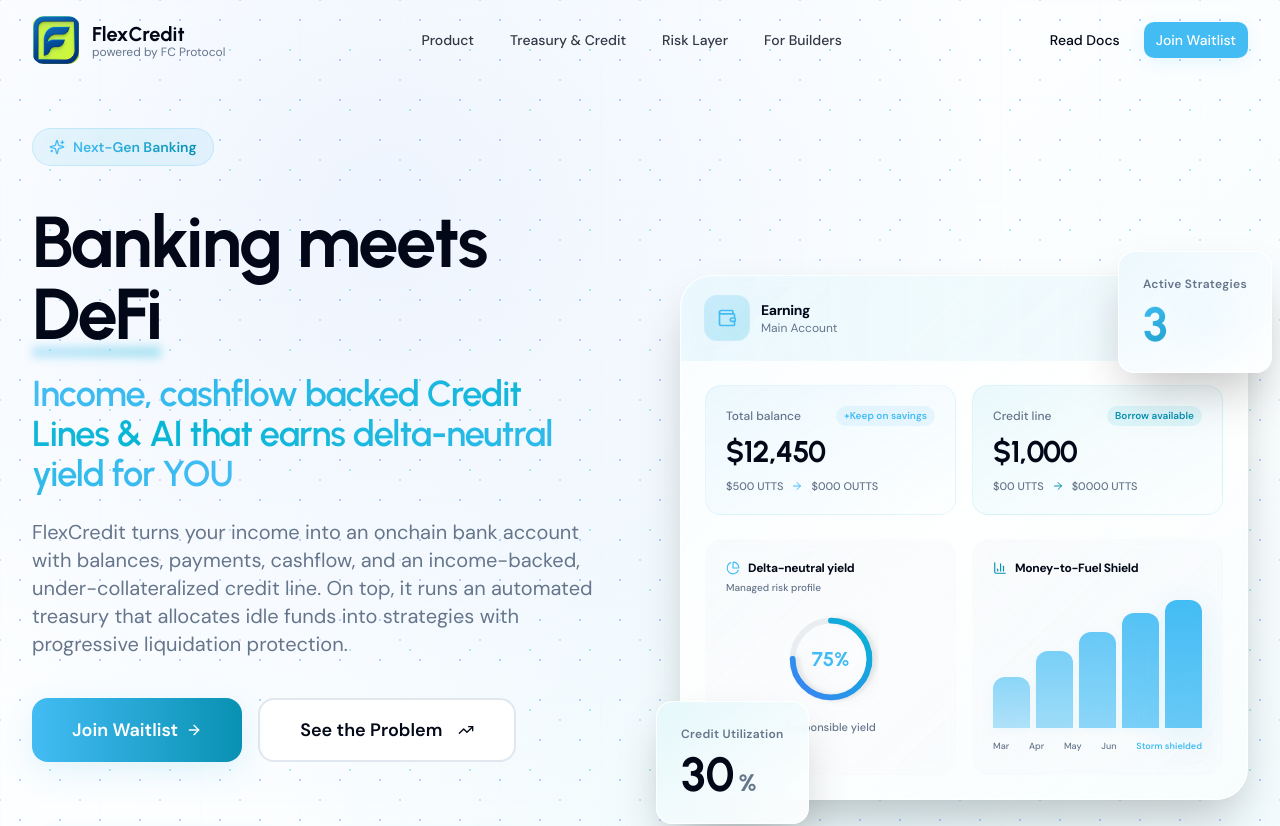
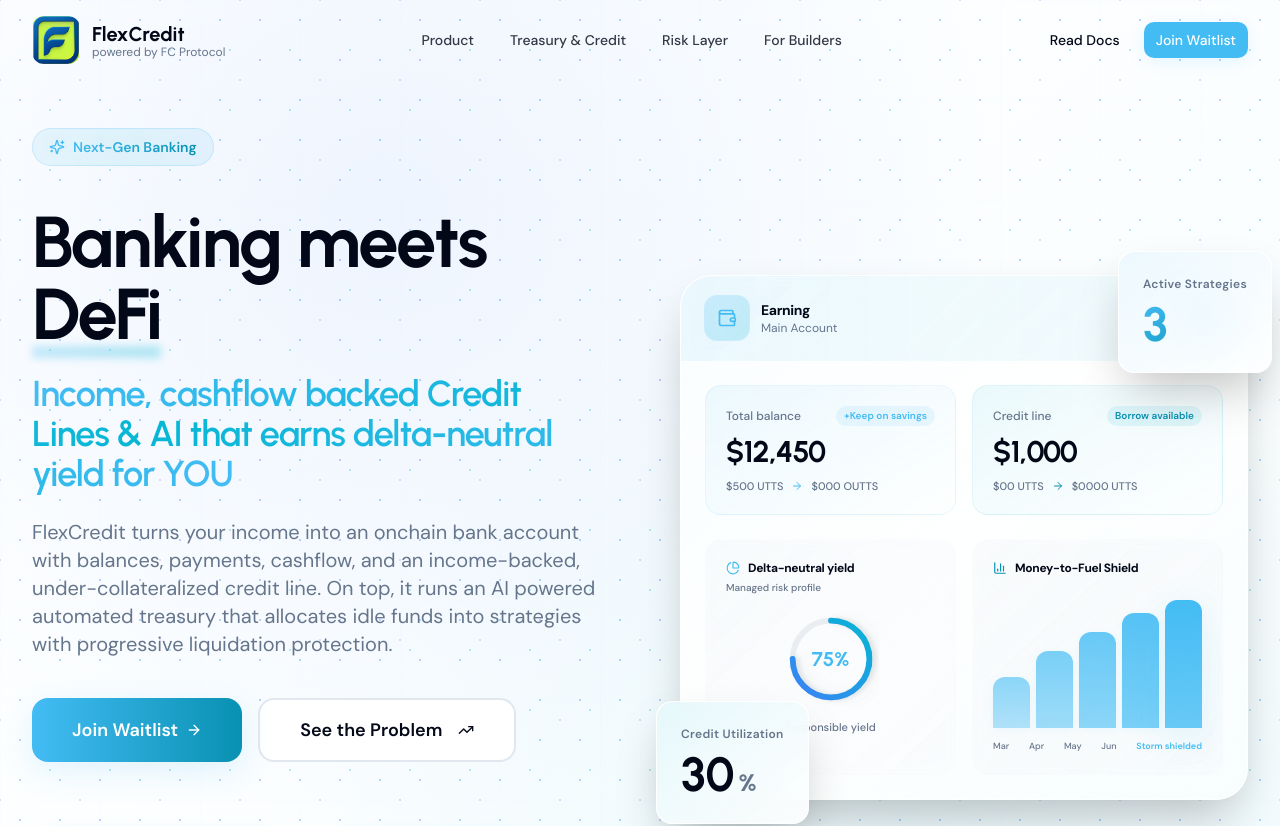
Before and after one commit to Adityaakr/FC-Protocol, a React (Vite) app: page / in a window 1280 px wide. Shown: the top 826 px of the page. Built offline with nearby package versions, Linux system fonts and the light colour scheme; the HTML template or start-up script is replaced by a standard one.

Commit message:
AI powered added

```diff
--- a/src/components/sections/HeroSection.tsx
+++ b/src/components/sections/HeroSection.tsx
@@ -90,7 +90,7 @@ export const HeroSection = () => {
                 transition={{ duration: 0.6, delay: 0.4 }}
                 className="text-lg sm:text-xl text-muted-foreground max-w-2xl leading-relaxed"
               >
-FlexCredit turns your income into an onchain bank account with balances, payments, cashflow, and an income-backed, under-collateralized credit line. On top, it runs an automated treasury that allocates idle funds into strategies with progressive liquidation protection.          </motion.p>
+FlexCredit turns your income into an onchain bank account with balances, payments, cashflow, and an income-backed, under-collateralized credit line. On top, it runs an AI powered automated treasury that allocates idle funds into strategies with progressive liquidation protection.          </motion.p>
             </div>
 
             {/* Premium CTAs */}
```
